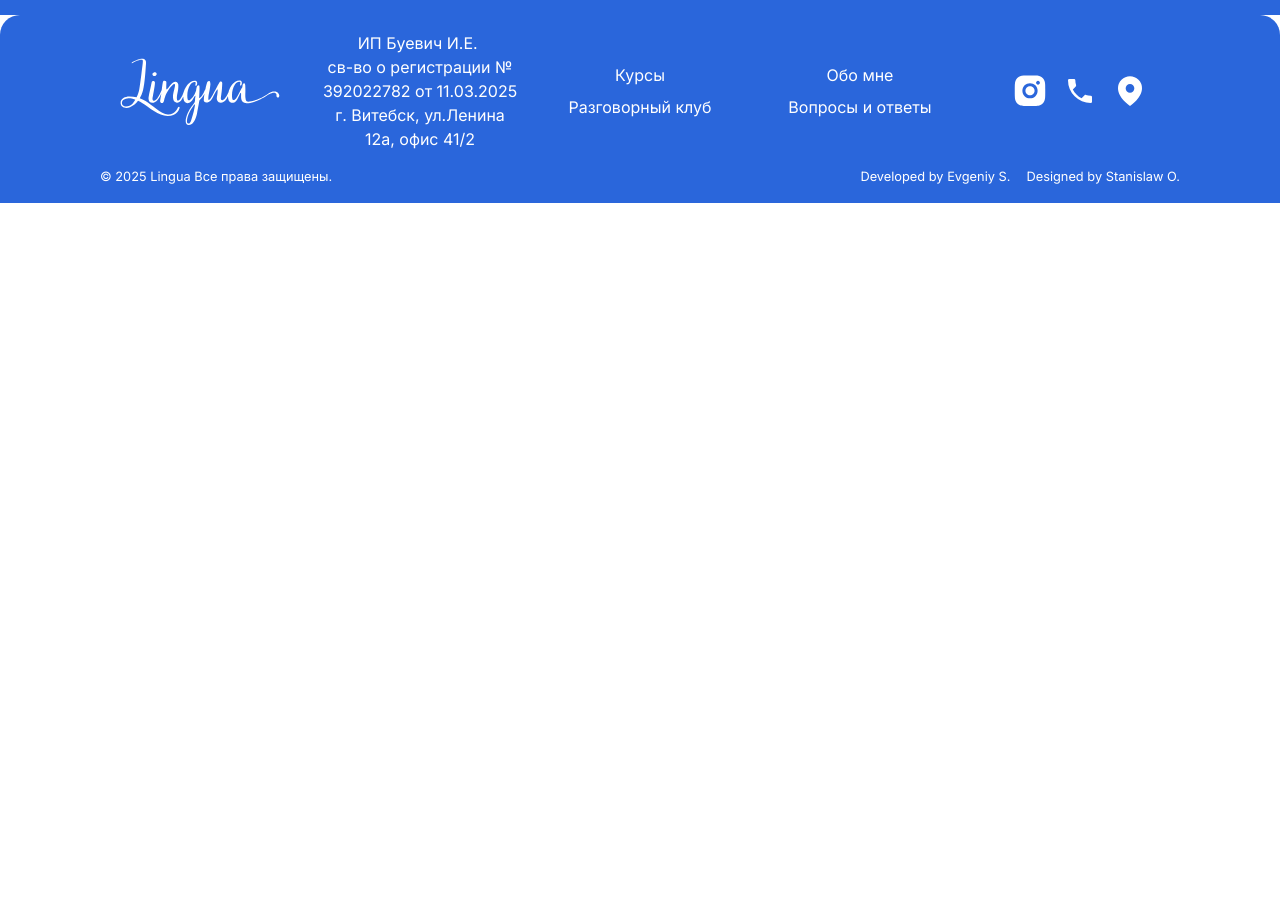
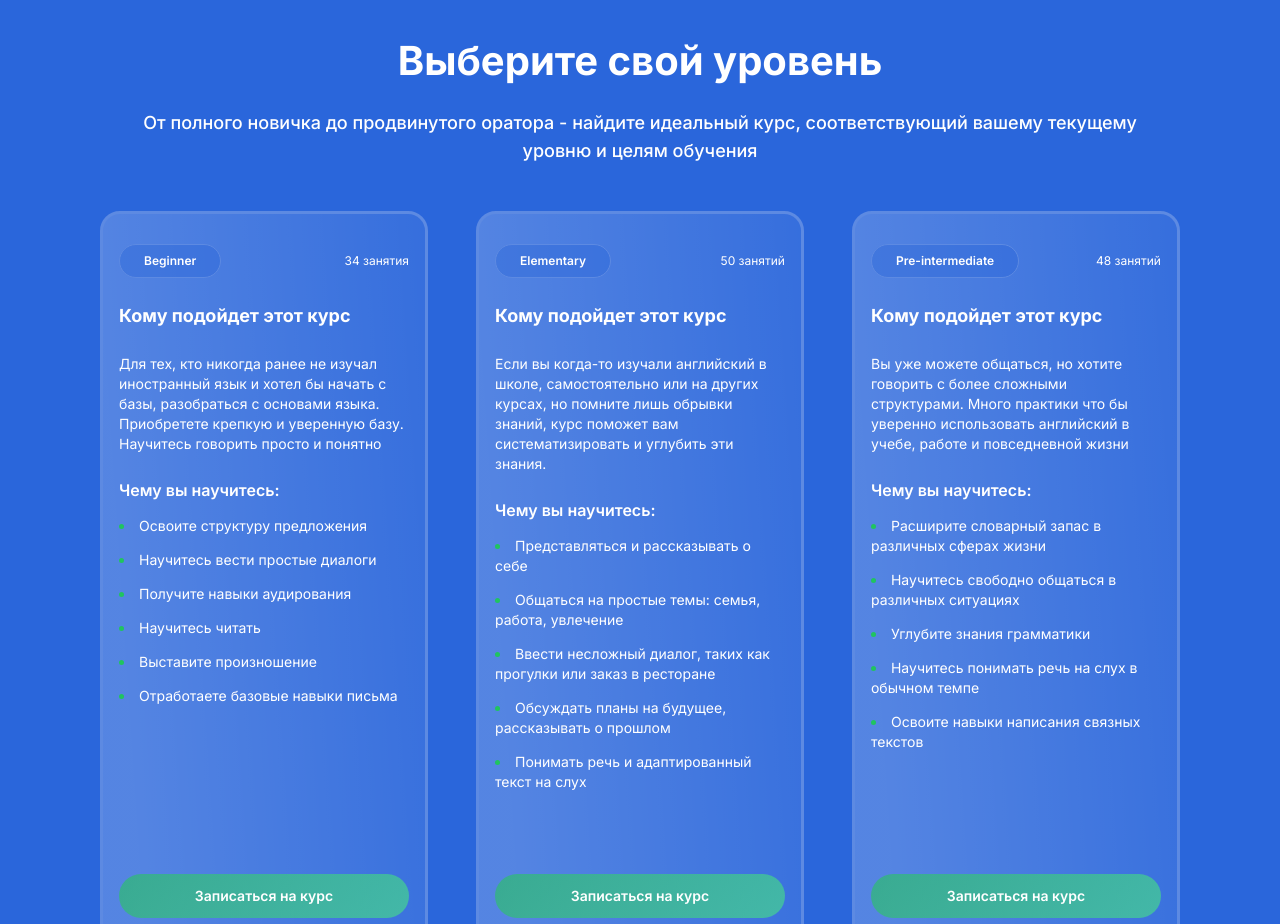
Before and after one commit to evgeniyworkbel/ira-buevich, a Next.js app: page / in a window 1280 px wide. Shown: the part 568-1492 px from the top of the page. Before the commit the page ends 800 px from the top, so only its background shows below. Built offline with nearby package versions, Linux system fonts and the light colour scheme.

Commit message:
feat: implement courses section
This commit creates new color variable for card border, course card as business entity, static data for courses, section layout, import widget to page

```diff
--- a/src/app/globals.css
+++ b/src/app/globals.css
@@ -6,6 +6,7 @@
   --background-surface: oklch(0.54 0.19 262deg);
   --foreground-surface: oklch(1 0 0deg);
   --accent: oklch(0.72 0.19 150deg);
+  --card-border: oklch(0.642 0.141 262.6deg);
 }
 
 @theme {
@@ -18,6 +19,7 @@
   --color-background-surface: var(--background-surface);
   --color-foreground-surface: var(--foreground-surface);
   --color-accent: var(--accent);
+  --color-card-border: var(--card-border);
   --font-inter: var(--font-inter);
   --font-urbanist: var(--font-urbanist);
 }
--- a/src/app/page.tsx
+++ b/src/app/page.tsx
@@ -1,4 +1,4 @@
-import { Footer, Header, Hero } from "@/widgets";
+import { Courses, Footer, Header, Hero } from "@/widgets";
 
 export default function Page() {
   return (
@@ -7,6 +7,7 @@ export default function Page() {
       <Header />
       <main>
         <Hero />
+        <Courses />
       </main>
       <Footer />
     </div>
--- /dev/null
+++ b/src/entities/course/index.ts
@@ -0,0 +1,2 @@
+export { CourseCard } from "./ui/course-card";
+export type { Course } from "./model/types";
--- /dev/null
+++ b/src/entities/course/lib/getLessonsLabel.ts
@@ -0,0 +1,15 @@
+const lessonsNouns: Record<Intl.LDMLPluralRule, string> = {
+  zero: "",
+  one: "занятие",
+  two: "",
+  few: "занятия",
+  many: "занятий",
+  other: "",
+};
+
+export const getLessonsLabel = (lessonsCount: number) => {
+  const pluralRules = new Intl.PluralRules("ru");
+  const pluralCategory = pluralRules.select(lessonsCount);
+  const noun = lessonsNouns[pluralCategory];
+  return `${lessonsCount} ${noun}`;
+};
--- /dev/null
+++ b/src/entities/course/model/types.ts
@@ -0,0 +1,8 @@
+type Level = "Beginner" | "Elementary" | "Pre-intermediate" | "Intermediate" | "Upper-intermediate";
+
+export type Course = {
+  level: Level;
+  lessonsCount: number;
+  description: string;
+  listItems: string[];
+};
--- /dev/null
+++ b/src/entities/course/ui/course-card.module.css
@@ -0,0 +1,19 @@
+.card {
+  background: linear-gradient(
+    86.16deg,
+    oklch(1 0 0deg / 20%) 11.14%,
+    oklch(1 0 0deg / 3.5%) 113.29%
+  );
+}
+
+.chip {
+  background-color: oklch(0.536 0.187 261.9deg / 40%);
+}
+
+.button {
+  background: linear-gradient(
+    124.78deg,
+    oklch(0.72 0.192 149deg / 60%) 0%,
+    oklch(0.82 0.189 152deg / 60%) 100%
+  );
+}
--- /dev/null
+++ b/src/entities/course/ui/course-card.tsx
@@ -0,0 +1,47 @@
+import { cn } from "@/shared/lib";
+import { Course } from "../model/types";
+import styles from "./course-card.module.css";
+import { Button, Chip } from "@/shared/ui";
+import { getLessonsLabel } from "../lib/getLessonsLabel";
+
+type CourseCardProps = Course & {
+  className?: string;
+};
+
+export function CourseCard({
+  className,
+  level,
+  lessonsCount,
+  description,
+  listItems,
+}: CourseCardProps) {
+  return (
+    <div
+      className={cn(
+        "grid min-h-[660px] grid-rows-[auto_auto_auto_1fr_auto] gap-6 rounded-[20px] border-3 border-card-border px-4 py-7.5 text-sm xl:min-h-[740px]",
+        styles.card,
+        className,
+      )}
+    >
+      <div className="flex items-center justify-between">
+        <Chip className={cn("px-6 py-2 xl:font-semibold", styles.chip)}>{level}</Chip>
+        <p className="text-xs">{getLessonsLabel(lessonsCount)}</p>
+      </div>
+      <p className="text-lg font-bold">Кому подойдет этот курс</p>
+      <p>{description}</p>
+      <ul
+        aria-label="Чему вы научитесь:"
+        className="list-inside list-disc space-y-3.5 before:mb-3.5 before:block before:text-base before:font-semibold before:content-[attr(aria-label)]"
+      >
+        {listItems.map((item) => (
+          <li key={item} className="marker:text-accent">
+            {item}
+          </li>
+        ))}
+      </ul>
+      <Button className={cn("mx-auto mt-auto w-3/4 py-3 xl:w-full", styles.button)}>
+        Записаться на курс
+      </Button>
+    </div>
+  );
+}
--- /dev/null
+++ b/src/widgets/courses/index.ts
@@ -0,0 +1 @@
+export { Courses } from "./ui/courses";
--- /dev/null
+++ b/src/widgets/courses/model/courses-data.ts
@@ -0,0 +1,69 @@
+import { Course } from "@/entities/course";
+
+export const coursesData: Array<Course> = [
+  {
+    level: "Beginner",
+    lessonsCount: 34,
+    description:
+      "Для тех, кто никогда ранее не изучал иностранный язык и хотел бы начать с базы, разобраться с основами языка. Приобретете крепкую и уверенную базу. Научитесь говорить просто и понятно",
+    listItems: [
+      "Освоите структуру предложения",
+      "Научитесь вести простые диалоги",
+      "Получите навыки аудирования",
+      "Научитесь читать",
+      "Выставите произношение",
+      "Отработаете базовые навыки письма",
+    ],
+  },
+  {
+    level: "Elementary",
+    lessonsCount: 50,
+    description:
+      "Если вы когда-то изучали английский в школе, самостоятельно или на других курсах, но помните лишь обрывки знаний, курс поможет вам систематизировать и углубить эти знания.",
+    listItems: [
+      "Представляться и рассказывать о себе",
+      "Общаться на простые темы: семья, работа, увлечение",
+      "Ввести несложный диалог, таких как прогулки или заказ в ресторане",
+      "Обсуждать планы на будущее, рассказывать о прошлом",
+      "Понимать речь и адаптированный текст на слух",
+    ],
+  },
+  {
+    level: "Pre-intermediate",
+    lessonsCount: 48,
+    description:
+      "Вы уже можете общаться, но  хотите говорить с более  сложными структурами. Много практики что бы уверенно использовать английский в учебе, работе и повседневной жизни",
+    listItems: [
+      "Расширите словарный запас в различных сферах жизни",
+      "Научитесь свободно общаться в различных ситуациях",
+      "Углубите знания грамматики",
+      "Научитесь понимать речь на слух в обычном темпе",
+      "Освоите навыки написания связных текстов",
+    ],
+  },
+  {
+    level: "Intermediate",
+    lessonsCount: 64,
+    description:
+      "Это уровень, когда английский становится не просто предметом изучения, а инструментом для решения практических задач. Комфортно общаться с носителями и понимать, хочет говорить бегло и свободно.",
+    listItems: [
+      "Значительно расширите словарный запас",
+      "Усложнять грамматические структуры",
+      "Понимать адаптированную и неадаптированную информацию",
+      "Умение поддерживать беседы на широкий спектр тем",
+      "Совершенствовать понимание на слух",
+    ],
+  },
+  {
+    level: "Upper-intermediate",
+    lessonsCount: 80,
+    description:
+      "Если вы хотите довести свое владение английским языком до уровня, близкого к уровню носителя. Когда вы можете свободно общаться во всех сферах жизни.",
+    listItems: [
+      "Расширение словарного запаса (более 5000 слов и фраз)",
+      "Аргументировать свою точку зрения и убеждать собеседника",
+      "Воспринимать на слух быструю речь, понимать разные акценты и темп речи",
+      "Использовать сложные грамматические конструкции",
+    ],
+  },
+];
--- /dev/null
+++ b/src/widgets/courses/ui/courses.tsx
@@ -0,0 +1,19 @@
+import { Container, Title } from "@/shared/ui";
+import { coursesData } from "../model/courses-data";
+import { CourseCard } from "@/entities/course";
+
+export function Courses() {
+  return (
+    <Container className="bg-background-surface text-foreground-surface">
+      <Title
+        title="Выберите свой уровень"
+        description="От полного новичка до продвинутого оратора - найдите идеальный курс, соответствующий вашему текущему уровню и целям обучения"
+      />
+      <section className="mt-11.5 flex flex-col flex-wrap justify-center gap-12 xl:flex-row">
+        {coursesData.map((item) => (
+          <CourseCard key={item.level} {...item} className="xl:w-[calc(33.33%_-_32px)]" />
+        ))}
+      </section>
+    </Container>
+  );
+}
--- a/src/widgets/index.ts
+++ b/src/widgets/index.ts
@@ -1,3 +1,4 @@
 export { Header } from "./header";
 export { Footer } from "./footer";
 export { Hero } from "./hero";
+export { Courses } from "./courses/ui/courses";
```
